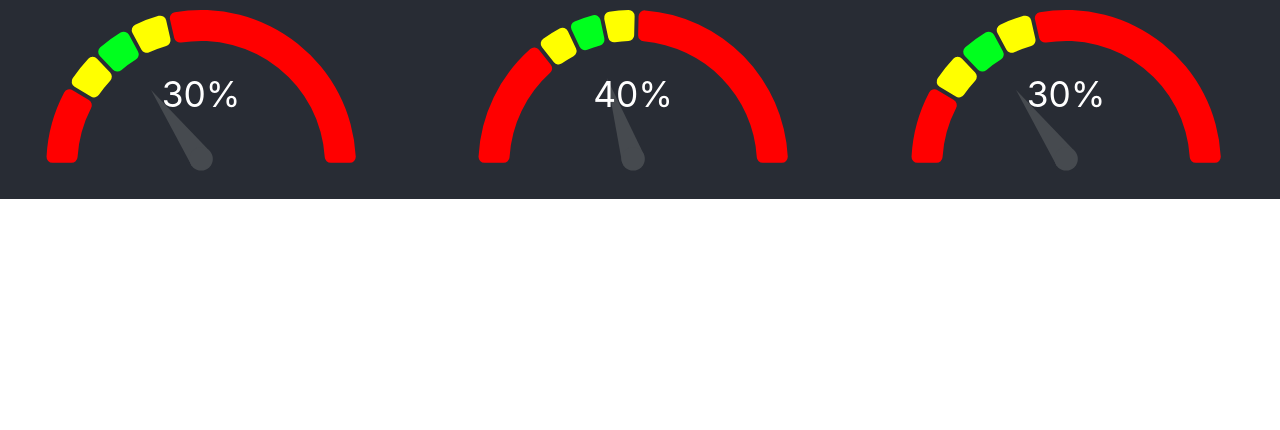
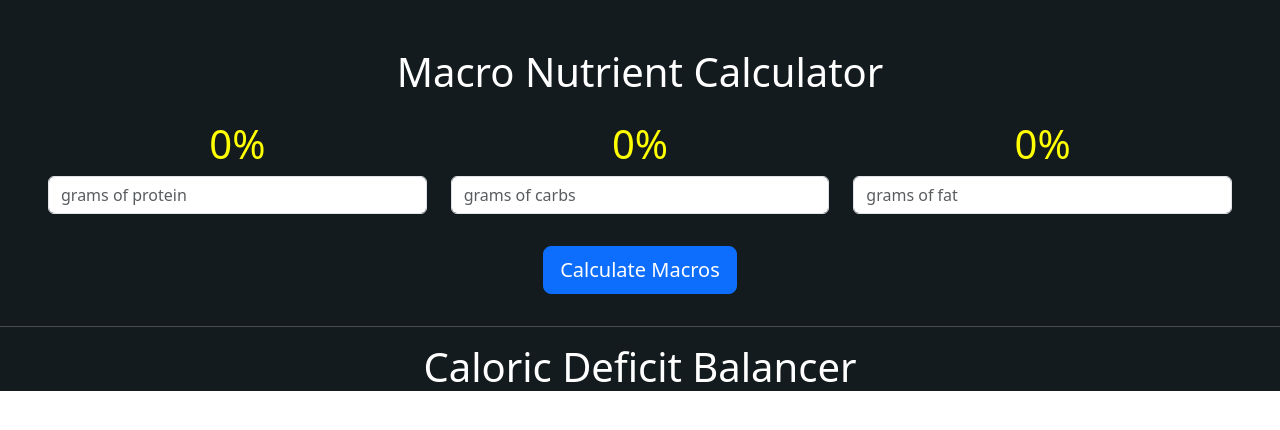
Before and after one commit to lbuthman/macro-balancer, a React (Create React App) app: page / in a window 1280 px wide. Shown: the top 430 px of the page. Built offline with nearby package versions, Linux system fonts and the light colour scheme.

Commit message:
implement the macro balancer

```diff
--- a/package.json
+++ b/package.json
@@ -3,6 +3,7 @@
   "version": "0.1.0",
   "private": true,
   "dependencies": {
+    "@babel/plugin-proposal-private-property-in-object": "^7.21.0",
     "@testing-library/jest-dom": "^5.17.0",
     "@testing-library/react": "^13.4.0",
     "@testing-library/user-event": "^13.5.0",
@@ -12,8 +13,7 @@
     "react-dom": "^18.2.0",
     "react-gauge-chart": "^0.4.1",
     "react-scripts": "^5.0.1",
-    "web-vitals": "^2.1.4",
-    "@babel/plugin-proposal-private-property-in-object": "^7.21.0"
+    "web-vitals": "^2.1.4"
   },
   "scripts": {
     "start": "react-scripts start",
--- a/src/App.css
+++ b/src/App.css
@@ -1,20 +1,9 @@
 .App {
     text-align: center;
-}
-
-.App-logo {
-  height: 40vmin;
-  pointer-events: none;
-}
-
-@media (prefers-reduced-motion: no-preference) {
-  .App-logo {
-    animation: App-logo-spin infinite 20s linear;
-  }
+    background-color: #141B1E;
 }
 
 .App-header {
-  background-color: #282c34;
     min-height: 100vh;
     display: flex;
     flex-direction: column;
@@ -23,16 +12,3 @@
     font-size: calc(10px + 2vmin);
     color: white;
 }
-
-.App-link {
-  color: #61dafb;
-}
-
-@keyframes App-logo-spin {
-  from {
-    transform: rotate(0deg);
-  }
-  to {
-    transform: rotate(360deg);
-  }
-}
--- a/src/App.js
+++ b/src/App.js
@@ -1,13 +1,18 @@
-//import logo from './logo.svg';
+import 'bootstrap/dist/css/bootstrap.min.css';
 import './App.css';
 import './KPIs';
 import KPIs from "./KPIs";
 
 function App() {
 
+    return (
+        <div className="App">
+            <h1 className="pt-5 text-white">Macro Nutrient Calculator</h1>
+            <KPIs/>
 
-    return (
-        <KPIs/>
+            <hr className="border-top my-3"/>
+            <h1 className="text-white">Caloric Deficit Balancer</h1>
+        </div>
     );
 }
 
--- a/src/KPIs.css
+++ b/src/KPIs.css
@@ -18,3 +18,7 @@
     flex: 0 0 33%;
     max-width: 33%;
 }
+
+.input {
+    background-color: azure;
+}
--- a/src/KPIs.js
+++ b/src/KPIs.js
@@ -1,43 +1,90 @@
-import GaugeChart from 'react-gauge-chart';
-import './KPIs.css';
+import Form from 'react-bootstrap/Form';
+import Col from 'react-bootstrap/Col';
+import Row from 'react-bootstrap/Row';
+import {Button} from "react-bootstrap";
+import { useState } from 'react';
 
 function KPIs() {
+    const [proteinPercentage, setProteinPercentage] = useState('0%');
+    const [carbPercentage, setCarbPercentage] = useState('0%');
+    const [fatPercentage, setFatPercentage] = useState('0%');
 
-    const carbRanges = [0.58, 0.15, 0.15, 0.15, 1];
-    const otherRanges = [0.3, 0.15, 0.15, 0.15, 1];
-    const colors = ['#FF0000', '#FFFF00', '#00FF1E', '#FFFF00', '#FF0000'];
-    const carbPercent = 0.4;
-    const proteinPercent = 0.3;
-    const fatPercent = 0.3;
+    const [gramsOfProtein, setGramsOfProtein] = useState();
+    const [gramsOfCarbs, setGramsOfCarbs] = useState();
+    const [gramsOfFat, setGramsOfFat] = useState();
+    let yellow = '#FFFF00';
 
     return (
-        <div className="content">
-            <div className="row">
-                <div className="column">
-                    <GaugeChart id="protein-kpi"
-                                percent={proteinPercent}
-                                arcsLength={otherRanges}
-                                arcPadding="0.02"
-                                colors={colors} />
-                </div>
-                <div className="column">
-                    <GaugeChart id="carb-kpi"
-                                percent={carbPercent}
-                                arcsLength={carbRanges}
-                                arcPadding="0.02"
-                                colors={colors} />
-                </div>
-                <div className="column">
-                    <GaugeChart id="fat-kpi"
-                                percent={fatPercent}
-                                arcsLength={otherRanges}
-                                arcPadding="0.02"
-                                colors={colors} />
-                </div>
-            </div>
-        </div>
+        <Form className="px-5 pt-3">
+            <Row className="mb-3">
+                <Col>
+                    <h1 style={{color: yellow}}>{proteinPercentage}</h1>
+                    <Form.Group controlId="grams-of-protein">
+                        <Form.Control type="number"
+                                      placeholder="grams of protein"
+                                      value={gramsOfProtein}
+                                      onChange = {(event) => {
+                                          setGramsOfProtein(Number(event.target.value));
+                                      }}
+                        />
+                    </Form.Group>
+                </Col>
+                <Col>
+                    <Col>
+                        <h1 style={{color: yellow}}>{carbPercentage}</h1>
+                        <Form.Group controlId="grams-of-carbs">
+                            <Form.Control type="number"
+                                          placeholder="grams of carbs"
+                                          value={gramsOfCarbs}
+                                          onChange = {(event) => {
+                                              setGramsOfCarbs(Number(event.target.value));
+                                          }}
+                            />
+                        </Form.Group>
+                    </Col>
+                </Col>
+                <Col>
+                    <Col>
+                        <h1 style={{color: yellow}}>{fatPercentage}</h1>
+                        <Form.Group controlId="grams-of-fat">
+                            <Form.Control type="number"
+                                          placeholder="grams of fat"
+                                          value={gramsOfFat}
+                                          onChange = {(event) => {
+                                              setGramsOfFat(Number(event.target.value));
+                                          }}
+                            />
+                        </Form.Group>
+                    </Col>
+                </Col>
+            </Row>
+            <Button size="lg"
+                    className="m-3"
+                    onClick={() => {
+                if (allValuesHaveBeenSet(gramsOfProtein, gramsOfCarbs, gramsOfFat)) {
+                    const proteinCalories = gramsOfProtein * 4;
+                    const carbCalories = gramsOfCarbs * 4;
+                    const fatCalories = gramsOfFat * 9;
+                    const totalCalories = proteinCalories + carbCalories + fatCalories;
 
+                    setProteinPercentage(formatPercentage(proteinCalories, totalCalories));
+                    setCarbPercentage(formatPercentage(carbCalories, totalCalories));
+                    setFatPercentage(formatPercentage(fatCalories, totalCalories));
+                }
+            }}>Calculate Macros</Button>
+        </Form>
     );
 }
 
+function allValuesHaveBeenSet(gramsOfProtein, gramsOfCarbs, gramsOfFat) {
+    return gramsOfProtein !== undefined && gramsOfProtein != null &&
+        gramsOfCarbs !== undefined && gramsOfCarbs != null &&
+        gramsOfFat !== undefined && gramsOfFat != null;
+}
+
+function formatPercentage(part, total) {
+    const percentage = part / total * 100;
+    return Math.round(percentage) + '%';
+}
+
 export default KPIs;
```
Also changed, not shown: 1 other file (tests, documents, lock files or other folders). Lines whose indentation alone changed are shown as unchanged.
